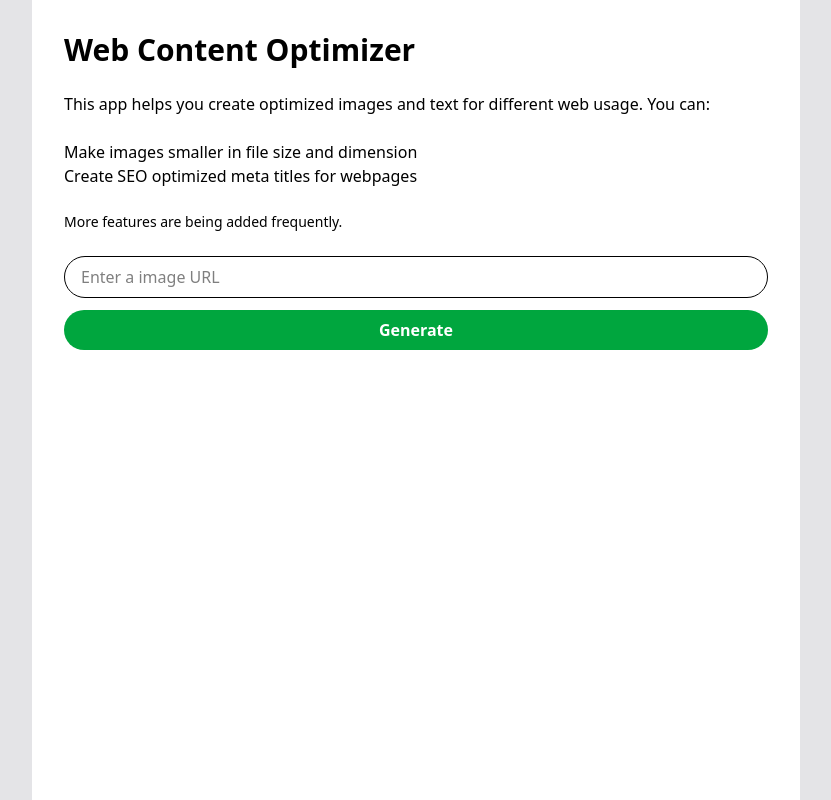
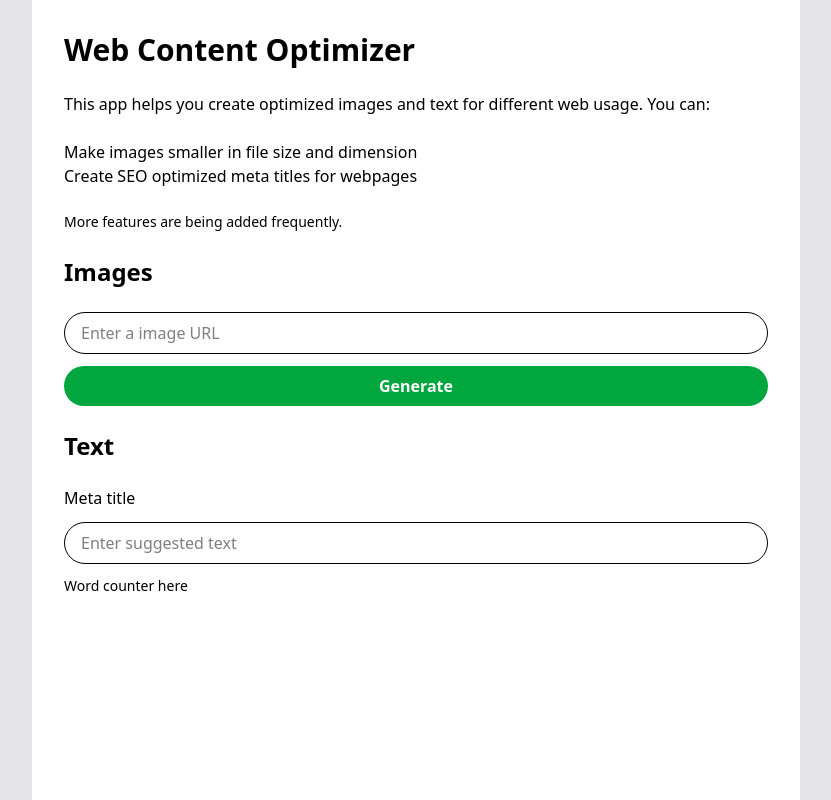
Before and after one commit to lowesmed/web-content-optimizer, a Next.js app: page / in a window 1280 px wide. Shown: the whole page, without its empty margins (224-1055 px from the left). Built offline with nearby package versions, Linux system fonts and the light colour scheme.

Commit message:
Add meta title component

```diff
--- a/app/page.tsx
+++ b/app/page.tsx
@@ -1,4 +1,5 @@
 import ImageSelectionForm from "@/components/image-selection-form";
+import MetaTitleField from "@/components/meta-title-field";
 
 export default function Home() {
   return (
@@ -10,7 +11,10 @@ export default function Home() {
           <li>Create SEO optimized meta titles for webpages</li>
         </ul>
       <p className="text-sm">More features are being added frequently.</p>
+      <h2 className="text-2xl font-bold">Images</h2>
       <ImageSelectionForm />
+      <h2 className="text-2xl font-bold">Text</h2>
+      <MetaTitleField />
     </div>
   );
 }
--- /dev/null
+++ b/components/meta-title-field.tsx
@@ -0,0 +1,19 @@
+"use client"
+
+export default function MetaTitleField() {
+
+  return (
+    <div className="flex flex-col gap-3">
+      <h3>Meta title</h3>
+      <input
+        type="text"
+        name="metaTitleText"
+        id="metaTitleText"
+        placeholder="Enter suggested text"
+        autoComplete="off"
+        className="py-2 px-4 rounded-full border border-solid  transition-colors hover:b"
+      />
+      <p className="text-sm">Word counter here</p>
+    </div>
+  );
+}
```
